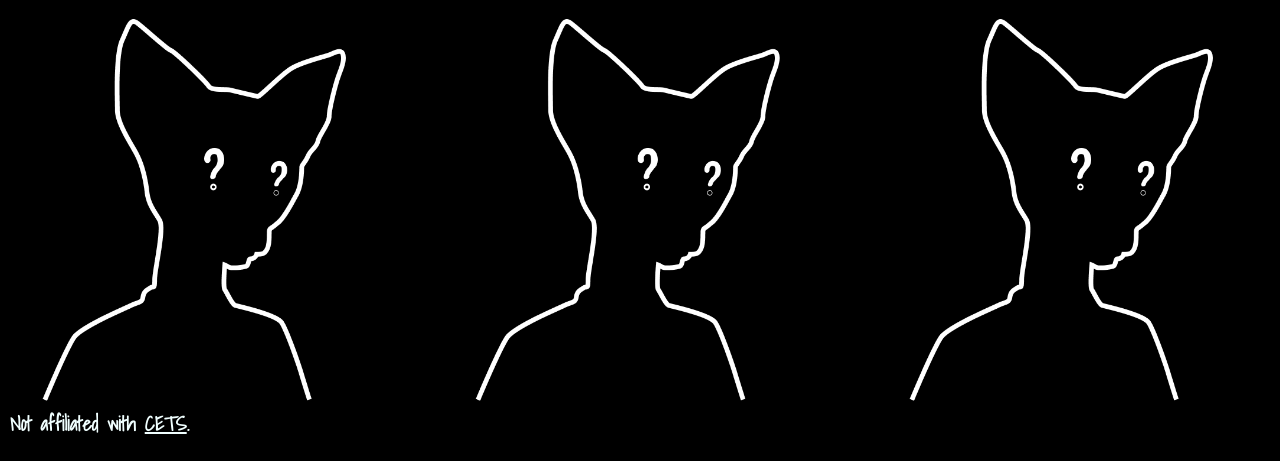
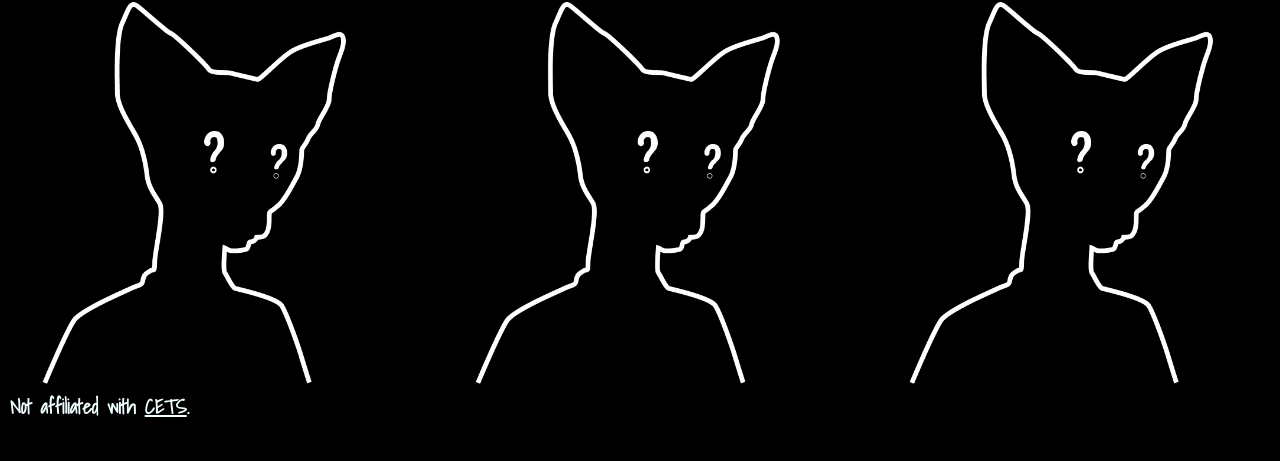
Before and after one commit to jh-488/cetsmuseum, a plain HTML site: page index.html in a window 1280 px wide. Shown: the part 339-800 px from the top of the page. Drawn offline with Linux system fonts and the light colour scheme.

Commit message:
Update styles.css

```diff
--- a/styles/styles.css
+++ b/styles/styles.css
@@ -185,7 +185,7 @@ header h1{
 }
 
 .images{
-    margin-top: 25px;
+    margin-top: 8px;
     display: grid;
     grid-template-columns: repeat(3, 1fr);
     grid-gap: 20px;
```
